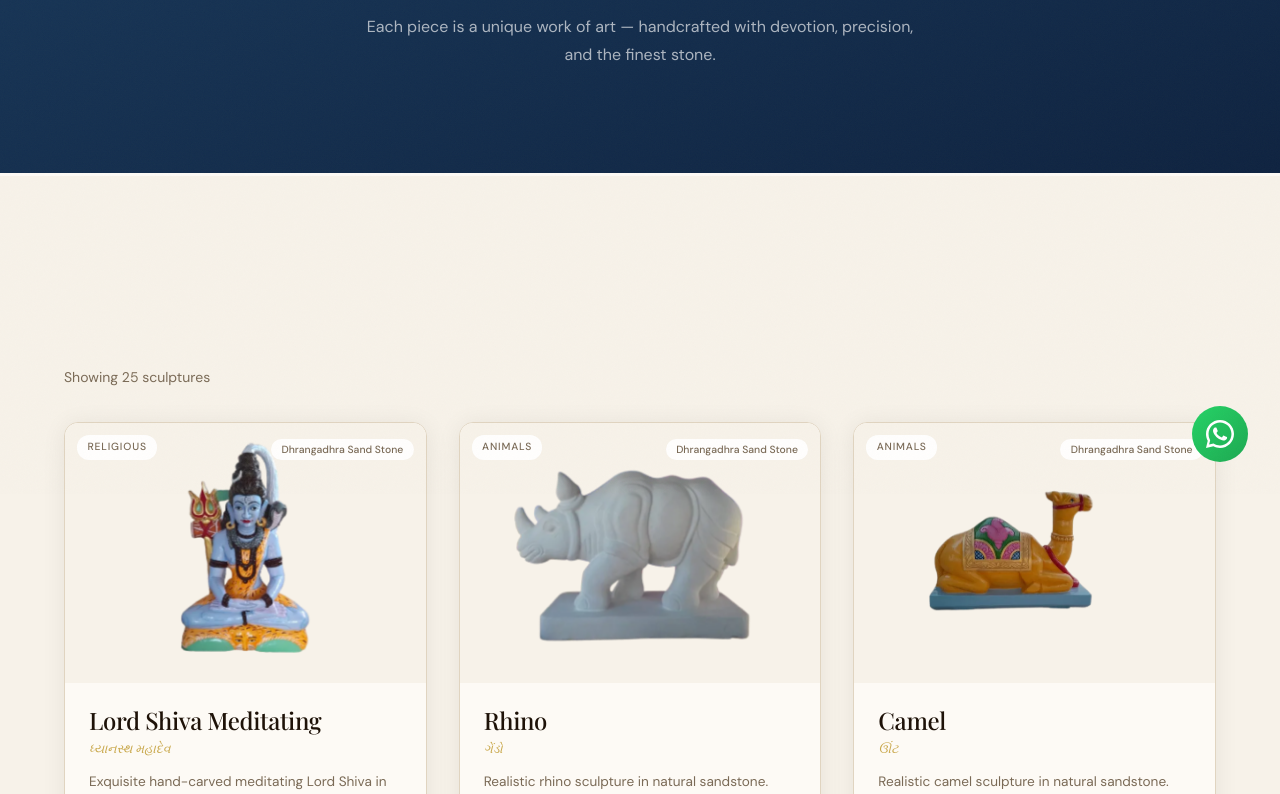
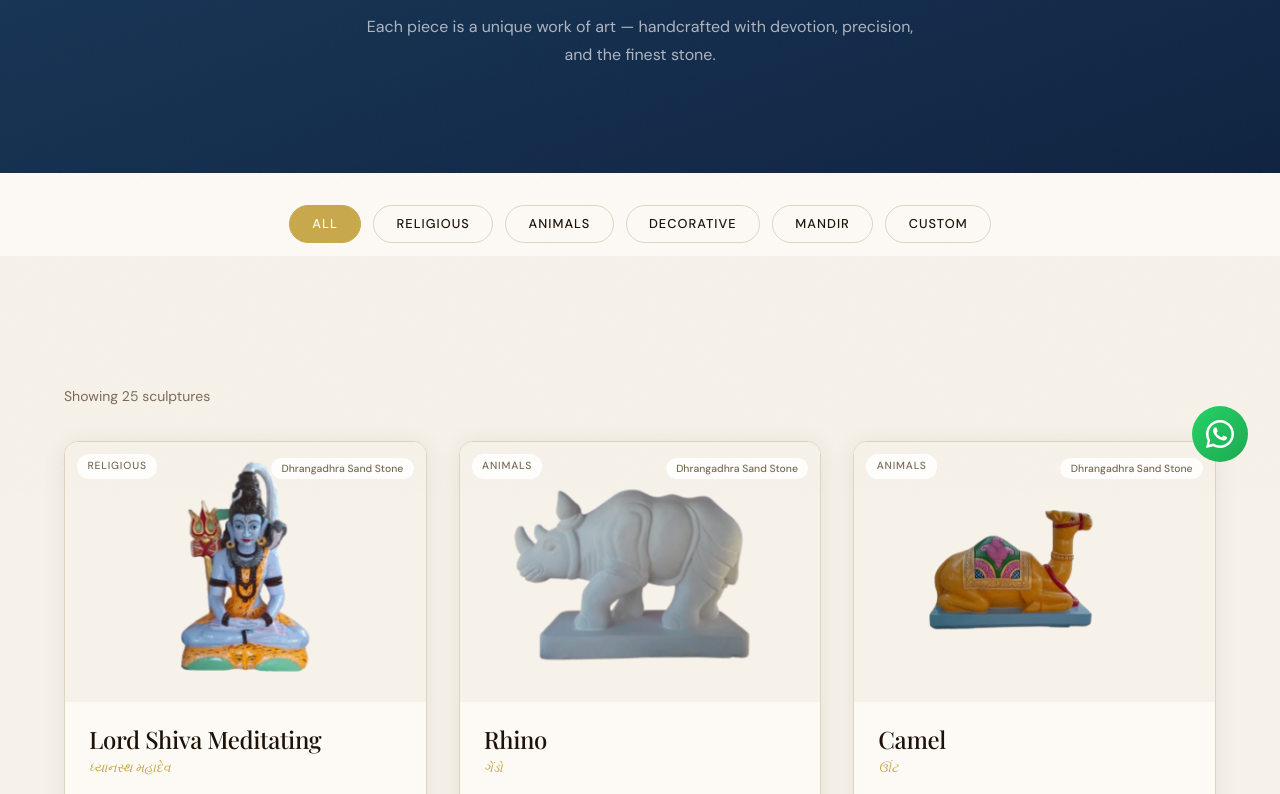
Before and after one commit to iamdp09/Jigar-Art, a Next.js app: page /products in a window 1280 px wide. Shown: the part 306-1100 px from the top of the page. Built offline with nearby package versions, Linux system fonts and the light colour scheme; no server answers; a web font is replaced by a local one.

Commit message:
padding change

```diff
--- a/app/products/page.tsx
+++ b/app/products/page.tsx
@@ -30,7 +30,7 @@ export default function ProductsPage() {
       </section>
 
       {/* Category Filter */}
-      <section style={{ background: 'var(--color-white)', padding: '2rem clamp(1.25rem, 5vw, 5rem)', borderBottom: '1px solid var(--color-border)', marginBottom: '-100px' }}>
+      <section style={{ background: 'var(--color-white)', padding: '2rem clamp(1.25rem, 5vw, 5rem)', borderBottom: '1px solid var(--color-border)', marginBottom: '-20px' }}>
         <div style={{ maxWidth: 1280, margin: '0 auto', display: 'flex', gap: '0.75rem', flexWrap: 'wrap', justifyContent: 'center' }}>
           {CATEGORIES.map(cat => (
             <button
@@ -55,7 +55,7 @@ export default function ProductsPage() {
       </section>
 
       {/* Products Grid */}
-      <section style={{ background: 'var(--color-cream)', padding: 'clamp(3rem, 6vw, 5rem) 0' }}>
+      <section style={{ background: 'var(--color-cream)', padding: '1rem 0 clamp(3rem, 6vw, 5rem) 0' }}>
         <div className="section">
           <p style={{ marginBottom: '2rem', fontSize: '0.875rem', color: 'var(--color-text-muted)' }}>
             Showing {filtered.length} sculpture{filtered.length !== 1 ? 's' : ''}
```
